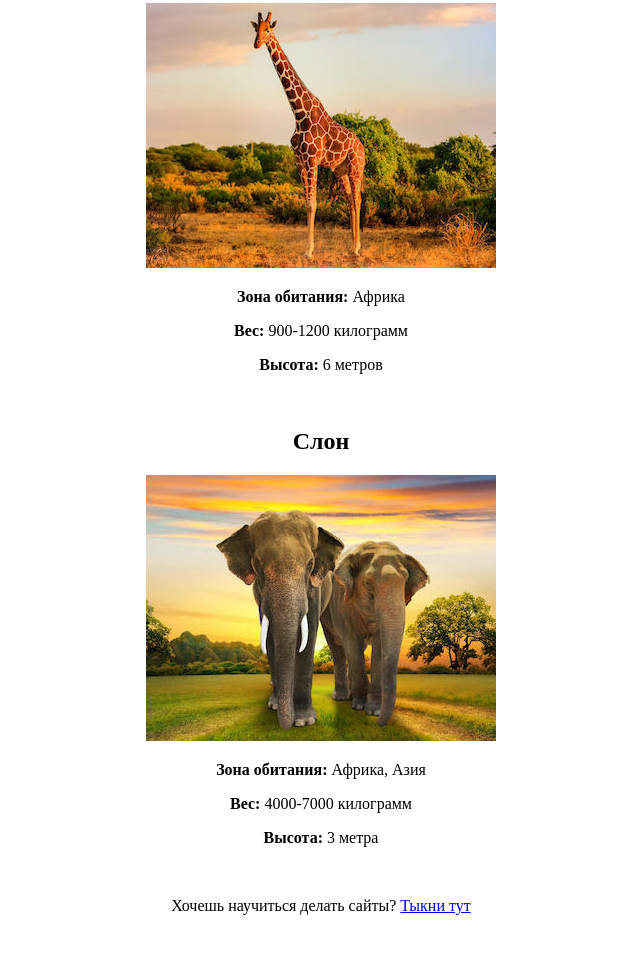
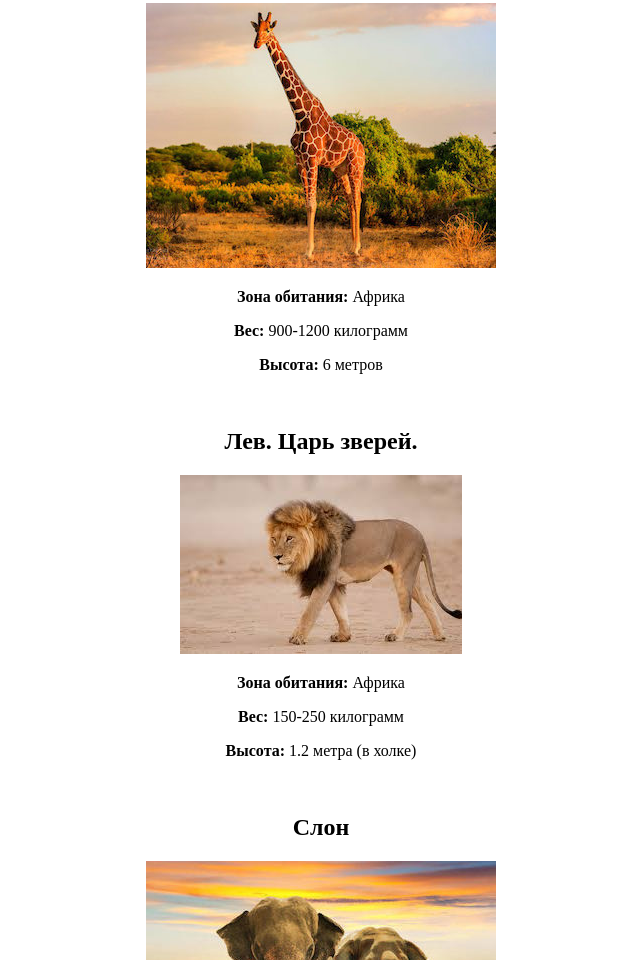
Before and after one commit to Milmits/Final_test, a plain HTML site: page index.html in a window 1280 px wide. Shown: the part 328-1288 px from the top of the page, without its empty margins (319-959 px from the left). Before the commit the page ends 1259 px from the top, so only its background shows below. Drawn offline with Linux system fonts and the light colour scheme.

Commit message:
'changes'

```diff
--- a/index.html
+++ b/index.html
@@ -27,6 +27,13 @@
   <p><b>Высота: </b>6 метров</p>
   <br>
 
+  <h2>Лев. Царь зверей.</h2>
+  <img src="img/lion.jpg">
+  <p><b>Зона обитания: </b>Африка</p>
+  <p><b>Вес: </b>150-250 килограмм</p>
+  <p><b>Высота: </b>1.2 метра (в холке)</p>
+  <br>
+
   <h2>Слон</h2>
   <img width="350px" src="img/elephant.jpg">
   <p><b>Зона обитания: </b>Африка, Азия</p>
```
